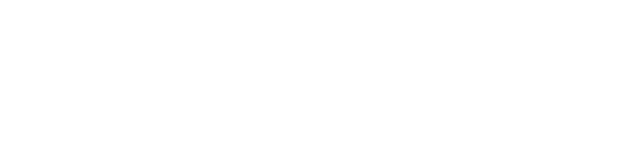
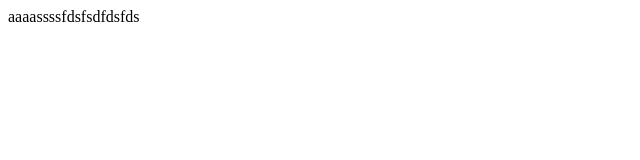
Before and after one commit to fisher-feng/git_demo, a plain HTML site: page index.html in a window 1280 px wide. Shown: the whole page, without its empty margins (0-640 px from the left). Drawn offline with Linux system fonts and the light colour scheme.

Commit message:
第二次提交

```diff
--- a/index.html
+++ b/index.html
@@ -9,7 +9,7 @@
 </head>
 
 <body>
-
+    aaaassssfdsfsdfdsfds
 </body>
 
 </html>
```
